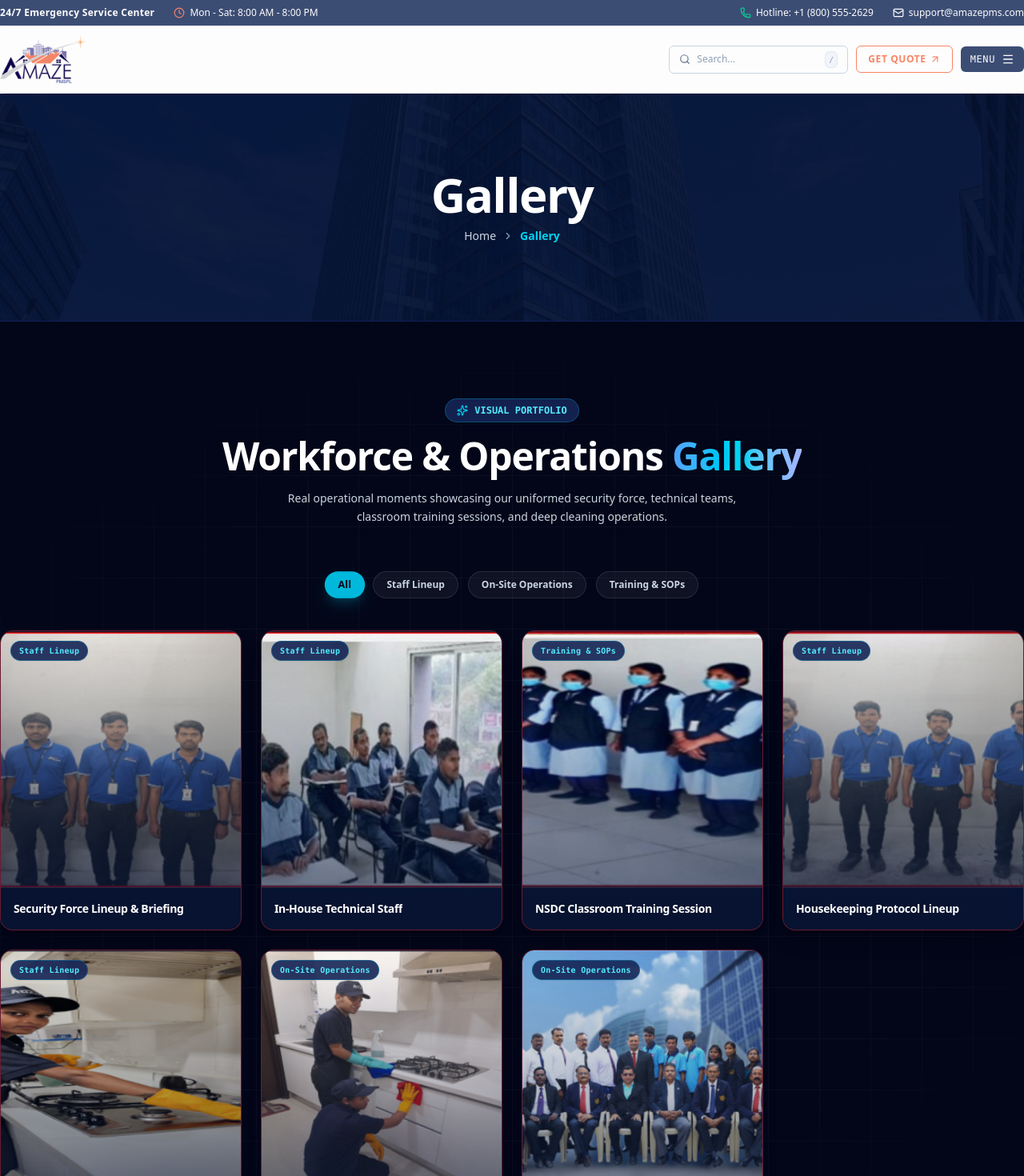
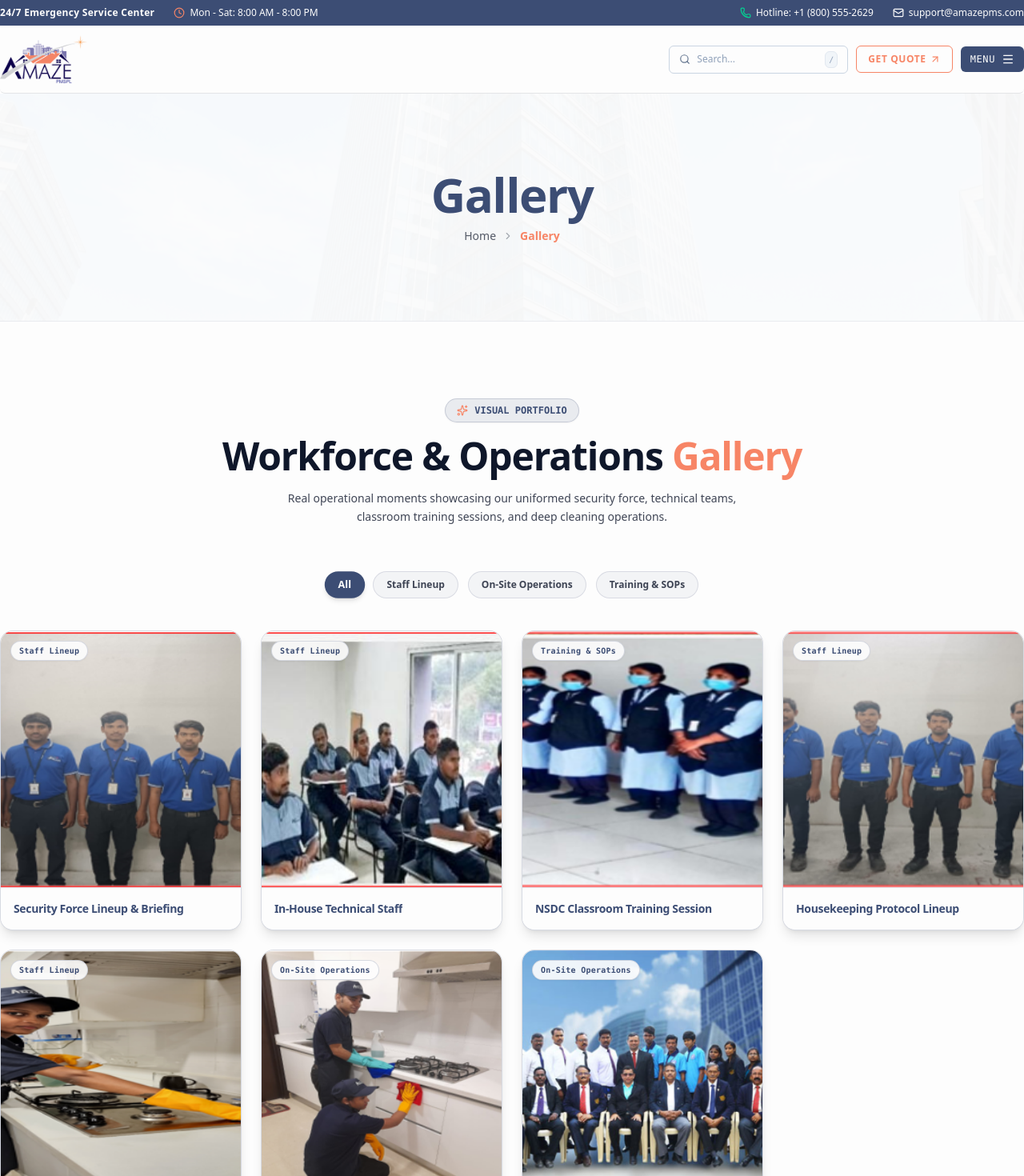
Before and after one commit to MISFOfficial/amazepms.com-redesign, a Next.js app: page /gallery in a window 1280 px wide. Shown: the top 1470 px of the page at 80% size. Built offline with nearby package versions, Linux system fonts and the light colour scheme.

Commit message:
refactor: update gallery components to use CSS variables for theme consistency

```diff
--- a/app/(home)/gallery/Components/GalleryGrid/GalleryGrid.tsx
+++ b/app/(home)/gallery/Components/GalleryGrid/GalleryGrid.tsx
@@ -3,7 +3,7 @@
 import React, { useState, useEffect, useRef } from "react";
 import gsap from "gsap";
 import { ScrollTrigger } from "gsap/ScrollTrigger";
-import { galleryItemsData, GalleryImageItem } from "./components/Content";
+import { galleryItemsData } from "./components/Content";
 import GalleryItemCard from "./components/GalleryItemCard";
 import ImageLightboxModal from "./components/ImageLightboxModal";
 import { Sparkles } from "lucide-react";
@@ -69,28 +69,25 @@ export function GalleryGrid() {
   };
 
   return (
-    <section className="relative w-full bg-slate-950 py-16 sm:py-24 border-b border-blue-950/80 overflow-hidden text-white">
-      {/* Background Mesh */}
-      <div className="absolute inset-0 bg-[linear-gradient(to_right,#1e293b_1px,transparent_1px),linear-gradient(to_bottom,#1e293b_1px,transparent_1px)] bg-[size:4rem_4rem] [mask-image:radial-gradient(ellipse_60%_50%_at_50%_50%,#000_70%,transparent_100%)] opacity-25 pointer-events-none" />
-
+    <section className="relative w-full bg-[var(--white)] py-16 sm:py-24 border-b border-[var(--primary)]/10 overflow-hidden text-[var(--black)]">
       <div className="ratio relative z-10">
         {/* Section Header */}
         <div className="text-center max-w-3xl mx-auto space-y-3 mb-10 sm:mb-14">
-          <div className="inline-flex items-center gap-2 px-3.5 py-1.5 bg-blue-950/90 border border-cyan-500/30 text-cyan-300 text-xs font-semibold rounded-full shadow-xs">
-            <Sparkles className="w-3.5 h-3.5 text-cyan-400 animate-pulse" />
+          <div className="inline-flex items-center gap-2 px-3.5 py-1.5 bg-[var(--primary)]/10 border border-[var(--primary)]/20 text-[var(--primary)] text-xs font-semibold rounded-full shadow-xs">
+            <Sparkles className="w-3.5 h-3.5 text-[var(--secondary)]" />
             <span className="font-mono uppercase text-[11px] sm:text-xs">
               VISUAL PORTFOLIO
             </span>
           </div>
 
-          <h2 className="text-3xl sm:text-4xl lg:text-5xl font-bold text-white tracking-tight leading-tight">
+          <h2 className="text-3xl sm:text-4xl lg:text-5xl font-bold text-[var(--black)] tracking-tight leading-tight">
             Workforce & Operations{" "}
-            <span className="bg-gradient-to-r from-blue-400 via-cyan-400 to-indigo-300 bg-clip-text text-transparent">
+            <span className="text-[var(--secondary)]">
               Gallery
             </span>
           </h2>
 
-          <p className="text-xs sm:text-sm text-slate-300 font-sans max-w-xl mx-auto leading-relaxed">
+          <p className="text-xs sm:text-sm text-[var(--black)]/80 font-sans max-w-xl mx-auto leading-relaxed font-normal">
             Real operational moments showcasing our uniformed security force, technical teams, classroom training sessions, and deep cleaning operations.
           </p>
         </div>
@@ -103,8 +100,8 @@ export function GalleryGrid() {
               onClick={() => setActiveFilter(cat)}
               className={`px-4 py-2 rounded-full text-xs font-semibold transition-all duration-300 ${
                 activeFilter === cat
-                  ? "bg-cyan-500 text-slate-950 shadow-lg shadow-cyan-500/20 font-bold scale-105"
-                  : "bg-white/5 text-slate-300 border border-white/10 hover:border-cyan-400/50 hover:text-white"
+                  ? "bg-[var(--primary)] text-[var(--white)] shadow-md font-bold scale-105"
+                  : "bg-[var(--primary)]/5 text-[var(--black)]/80 border border-[var(--primary)]/15 hover:border-[var(--secondary)] hover:text-[var(--primary)]"
               }`}
             >
               {cat}
--- a/app/(home)/gallery/Components/GalleryGrid/components/GalleryItemCard.tsx
+++ b/app/(home)/gallery/Components/GalleryGrid/components/GalleryItemCard.tsx
@@ -17,10 +17,10 @@ export const GalleryItemCard: React.FC<GalleryItemCardProps> = ({
   return (
     <div
       onClick={onClick}
-      className="gallery-item-card group cursor-pointer relative bg-[#071330] rounded-2xl border border-red-500/40 shadow-xl hover:border-cyan-400/60 hover:shadow-2xl transition-all duration-500 overflow-hidden flex flex-col h-full"
+      className="gallery-item-card group cursor-pointer relative bg-[var(--white)] rounded-2xl border border-[var(--primary)]/20 shadow-lg hover:border-[var(--secondary)] hover:shadow-2xl transition-all duration-500 overflow-hidden flex flex-col h-full text-[var(--black)]"
     >
-      {/* Image Container matching Screenshot aspect ratio */}
-      <div className="relative w-full h-72 sm:h-80 overflow-hidden bg-slate-900">
+      {/* Image Container */}
+      <div className="relative w-full h-72 sm:h-80 overflow-hidden bg-[var(--white)]">
         <Image
           src={item.src}
           alt={item.title}
@@ -29,24 +29,24 @@ export const GalleryItemCard: React.FC<GalleryItemCardProps> = ({
         />
 
         {/* Hover Overlay */}
-        <div className="absolute inset-0 bg-gradient-to-t from-[#051336] via-[#051336]/40 to-transparent opacity-60 group-hover:opacity-90 transition-opacity duration-300 flex items-center justify-center">
-          <div className="w-12 h-12 rounded-full bg-cyan-500 text-slate-950 flex items-center justify-center opacity-0 group-hover:opacity-100 scale-75 group-hover:scale-100 transition-all duration-300 shadow-lg">
+        <div className="absolute inset-0 bg-gradient-to-t from-[var(--black)]/80 via-[var(--black)]/30 to-transparent opacity-0 group-hover:opacity-90 transition-opacity duration-300 flex items-center justify-center">
+          <div className="w-12 h-12 rounded-full bg-[var(--secondary)] text-[var(--white)] flex items-center justify-center scale-75 group-hover:scale-100 transition-all duration-300 shadow-lg">
             <Maximize2 className="w-5 h-5" />
           </div>
         </div>
 
         {/* Category Tag on Top Left */}
-        <div className="absolute top-3 left-3 px-2.5 py-1 rounded-full bg-blue-950/90 text-cyan-300 border border-cyan-500/30 text-[10px] font-mono font-bold tracking-wide shadow-xs">
+        <div className="absolute top-3 left-3 px-2.5 py-1 rounded-full bg-[var(--white)]/90 text-[var(--primary)] border border-[var(--primary)]/20 text-[10px] font-mono font-bold tracking-wide shadow-xs">
           {item.category}
         </div>
       </div>
 
       {/* Card Footer */}
-      <div className="p-4 bg-[#071330] border-t border-white/10 flex items-center justify-between">
-        <h3 className="text-xs sm:text-sm font-bold text-white tracking-tight group-hover:text-cyan-300 transition-colors line-clamp-1">
+      <div className="p-4 bg-[var(--white)] border-t border-[var(--primary)]/15 flex items-center justify-between">
+        <h3 className="text-xs sm:text-sm font-bold text-[var(--primary)] tracking-tight group-hover:text-[var(--secondary)] transition-colors line-clamp-1">
           {item.title}
         </h3>
-        <Sparkles className="w-3.5 h-3.5 text-cyan-400 shrink-0 opacity-0 group-hover:opacity-100 transition-opacity" />
+        <Sparkles className="w-3.5 h-3.5 text-[var(--secondary)] shrink-0 opacity-0 group-hover:opacity-100 transition-opacity" />
       </div>
     </div>
   );
--- a/app/(home)/gallery/Components/HeroSection/HeroSection.tsx
+++ b/app/(home)/gallery/Components/HeroSection/HeroSection.tsx
@@ -7,9 +7,9 @@ import { ChevronRight } from "lucide-react";
 
 export function HeroSection() {
   return (
-    <section className="relative w-full bg-[#051336] py-16 sm:py-20 lg:py-24 border-b border-blue-900/40 overflow-hidden text-center text-white">
-      {/* Background Skyscraper City Image with Dark Overlay matching Screenshot */}
-      <div className="absolute inset-0 z-0 opacity-25">
+    <section className="relative w-full bg-[var(--white)] py-16 sm:py-20 lg:py-24 border-b border-[var(--primary)]/10 overflow-hidden text-center text-[var(--black)]">
+      {/* Background Skyscraper Image with Light Overlay */}
+      <div className="absolute inset-0 z-0 opacity-10">
         <Image
           src="/hero_tower.png"
           alt="Amaze PMS Gallery Skyscraper"
@@ -17,22 +17,22 @@ export function HeroSection() {
           className="object-cover"
           priority
         />
-        <div className="absolute inset-0 bg-[#051336]/80 mix-blend-multiply" />
+        <div className="absolute inset-0 bg-[var(--white)]/70" />
       </div>
 
       <div className="ratio relative z-10 flex flex-col items-center justify-center space-y-3">
-        {/* Title matching Screenshot */}
-        <h1 className="text-3xl sm:text-5xl lg:text-6xl font-bold tracking-tight text-white">
+        {/* Page Title */}
+        <h1 className="text-3xl sm:text-5xl lg:text-6xl font-bold tracking-tight text-[var(--primary)]">
           Gallery
         </h1>
 
-        {/* Breadcrumb matching Screenshot: Home > Gallery */}
-        <nav className="inline-flex items-center gap-2 text-xs sm:text-sm text-slate-300 font-medium">
-          <Link href="/" className="hover:text-white transition-colors">
+        {/* Breadcrumb Navigation: Home > Gallery */}
+        <nav className="inline-flex items-center gap-2 text-xs sm:text-sm text-[var(--black)]/70 font-medium">
+          <Link href="/" className="hover:text-[var(--secondary)] transition-colors">
             Home
           </Link>
-          <ChevronRight className="w-3.5 h-3.5 text-slate-400" />
-          <span className="text-cyan-400 font-semibold">Gallery</span>
+          <ChevronRight className="w-3.5 h-3.5 opacity-50" />
+          <span className="text-[var(--secondary)] font-semibold">Gallery</span>
         </nav>
       </div>
     </section>
```
Also changed, not shown: app/(home)/gallery/Components/GalleryGrid/components/ImageLightboxModal.tsx (+9 -9 lines).
